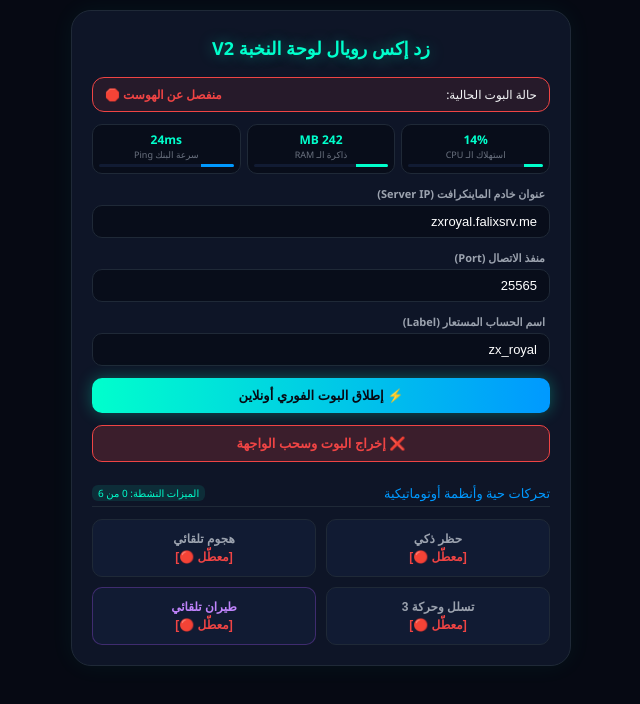
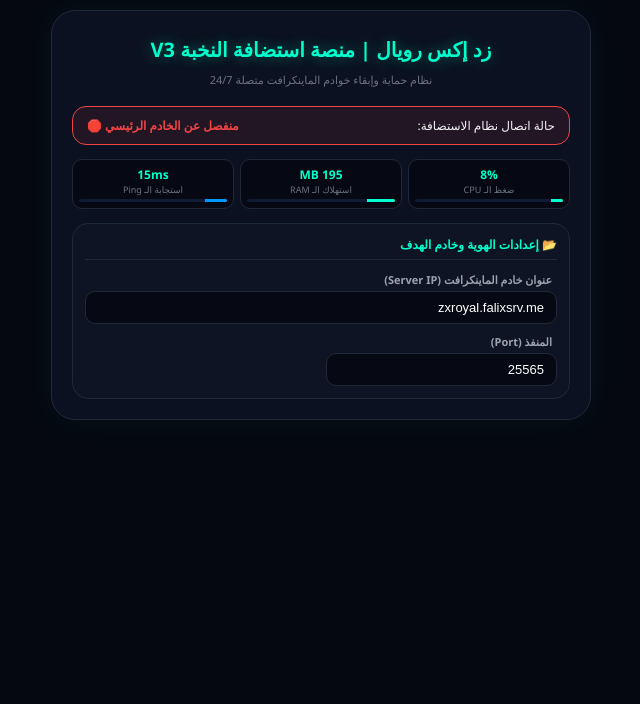
Before and after one commit to rswaleedrs-dev/mc-afk-host., a website: page panel.html in a window 1280 px wide. Shown: the whole page, without its empty margins (319-959 px from the left). Drawn offline with Linux system fonts and the light colour scheme.

Commit message:
Update panel.html

```diff
--- a/panel.html
+++ b/panel.html
@@ -2,17 +2,18 @@
 <html lang="ar" dir="rtl">
 <head>
     <meta charset="UTF-8">
-    <meta name="viewport" content="width=device-width, initial-scale=1.0">
-    <title>ZX Royal Elite Ultra Dashboard</title>
+    <meta name="viewport" content="width=device-width, initial-scale=1.0, maximum-scale=1.0, user-scalable=no">
+    <title>ZX Royal Elite Hosting Dashboard v3</title>
     <style>
         :root {
             --primary: #00ffcc;
             --secondary: #0099ff;
-            --dark-bg: #060913;
-            --card-bg: #0e1527;
+            --dark-bg: #050811;
+            --card-bg: #0b1120;
             --text: #f3f4f6;
             --purple: #a855f7;
             --danger: #ef4444;
+            --warning: #f59e0b;
         }
         body {
             background: var(--dark-bg);
@@ -25,21 +26,23 @@
             justify-content: center;
             align-items: flex-start;
             min-height: 100vh;
+            -webkit-tap-highlight-color: transparent;
         }
         .box {
             width: 100%;
-            max-width: 500px;
+            max-width: 540px;
             background: var(--card-bg);
             padding: 20px;
-            border-radius: 20px;
+            border-radius: 24px;
             border: 1px solid #1f2937;
-            box-shadow: 0 0 25px rgba(0, 255, 204, 0.05);
+            box-shadow: 0 0 35px rgba(0, 255, 204, 0.05);
             box-sizing: border-box;
             display: flex;
             flex-direction: column;
-            gap: 12px;
+            gap: 14px;
         }
-        h3 { color: var(--primary); margin: 5px 0; font-size: 18px; text-shadow: 0 0 15px rgba(0, 255, 204, 0.4); text-align: center; }
+        h2 { color: var(--primary); margin: 5px 0; font-size: 20px; text-shadow: 0 0 15px rgba(0, 255, 204, 0.4); text-align: center; font-weight: bold; }
+        .subtitle { text-align: center; font-size: 11px; color: #6b7280; margin-top: -10px; margin-bottom: 5px; }
 
         .status-badge {
             display: flex;
@@ -47,8 +50,8 @@
             align-items: center;
             background: rgba(239, 68, 68, 0.1);
             border: 1px solid var(--danger);
-            padding: 8px 12px;
-            border-radius: 12px;
+            padding: 10px 14px;
+            border-radius: 14px;
             font-size: 12px;
         }
         .status-badge.connected {
@@ -56,36 +59,48 @@
             border-color: var(--primary) !important;
         }
 
+        .category-panel {
+            background: rgba(255,255,255,0.01);
+            border: 1px solid #1e293b;
+            border-radius: 16px;
+            padding: 12px;
+            display: flex;
+            flex-direction: column;
+            gap: 10px;
+        }
+        .category-title {
+            font-size: 12px;
+            font-weight: bold;
+            color: var(--primary);
+            display: flex;
+            align-items: center;
+            gap: 6px;
+            border-bottom: 1px solid #1e293b;
+            padding-bottom: 6px;
+            margin-bottom: 2px;
+        }
+        .category-title.purple-title { color: var(--purple); }
+        .category-title.orange-title { color: var(--warning); }
+
         .input-group { text-align: right; display: flex; flex-direction: column; gap: 4px; }
         label { font-size: 11px; color: #9ca3af; font-weight: 600; padding-right: 5px; }
-        input { width: 100%; padding: 8px 12px; background: #080d1a; border: 1px solid #1f2937; border-radius: 10px; color: #fff; box-sizing: border-box; font-size: 13px; }
+        input { width: 100%; padding: 8px 12px; background: #060913; border: 1px solid #1f2937; border-radius: 10px; color: #fff; box-sizing: border-box; font-size: 13px; }
         input:focus { border-color: var(--primary); outline: none; }
 
-        .btn-main { width: 100%; padding: 10px; border: none; border-radius: 10px; font-weight: bold; font-size: 13px; cursor: pointer; text-align: center; box-sizing: border-box; }
-        .btn-main.btn-blue { background: linear-gradient(90deg, var(--primary), var(--secondary)); color: #060913; box-shadow: 0 0 15px rgba(0, 255, 204, 0.3); }
-        .btn-main.btn-red { background: rgba(239, 68, 68, 0.2); border: 1px solid var(--danger); color: var(--danger); }
-
-        .section-title {
-            font-size: 13px;
-            color: var(--secondary);
-            border-bottom: 1px solid #1f2937;
-            padding-bottom: 4px;
-            margin-top: 10px;
-            display: flex;
-            justify-content: space-between;
-            align-items: center;
-        }
+        .btn-main { width: 100%; padding: 11px; border: none; border-radius: 10px; font-weight: bold; font-size: 13px; cursor: pointer; text-align: center; box-sizing: border-box; transition: 0.2s; }
+        .btn-main.btn-blue { background: linear-gradient(90deg, var(--primary), var(--secondary)); color: #060913; box-shadow: 0 0 15px rgba(0, 255, 204, 0.2); }
+        .btn-main.btn-red { background: rgba(239, 68, 68, 0.15); border: 1px solid var(--danger); color: var(--danger); }
 
         .grid { display: grid; grid-template-columns: repeat(2, 1fr); gap: 10px; width: 100%; box-sizing: border-box; }
 
         .btn-action {
-            background: #111b33;
+            background: #0f172a;
             color: #9ca3af;
-            padding: 12px;
-            font-size: 12px;
+            padding: 12px 10px;
+            font-size: 11px;
             font-weight: 600;
-            border-radius: 10px;
-            border: 1px solid #1f2937;
+            border-radius: 12px;
+            border: 1px solid #1e293b;
             cursor: pointer;
             display: flex;
             flex-direction: column;
@@ -93,39 +108,48 @@
             gap: 4px;
             box-sizing: border-box;
             transition: all 0.2s ease;
+            user-select: none;
         }
 
         .btn-action.active-neon {
-            background: rgba(0, 255, 204, 0.15) !important;
+            background: rgba(0, 255, 204, 0.14) !important;
             border-color: var(--primary) !important;
             color: var(--primary) !important;
-            box-shadow: 0 0 12px rgba(0, 255, 204, 0.4);
-            transform: scale(0.98);
+            box-shadow: 0 0 12px rgba(0, 255, 204, 0.3);
         }
         .btn-action.btn-premium.active-neon {
-            background: rgba(168, 85, 247, 0.15) !important;
+            background: rgba(168, 85, 247, 0.14) !important;
             border-color: var(--purple) !important;
             color: var(--purple) !important;
-            box-shadow: 0 0 12px rgba(168, 85, 247, 0.4);
+            box-shadow: 0 0 12px rgba(168, 85, 247, 0.3);
+        }
+        .btn-action.btn-warning-type.active-neon {
+            background: rgba(245, 158, 11, 0.14) !important;
+            border-color: var(--warning) !important;
+            color: var(--warning) !important;
+            box-shadow: 0 0 12px rgba(245, 158, 11, 0.3);
         }
 
-        .btn-premium { border-color: rgba(168, 85, 247, 0.3); color: #c084fc; }
+        .btn-premium { border-color: rgba(168, 85, 247, 0.25); color: #c084fc; }
+        .btn-warning-type { border-color: rgba(245, 158, 11, 0.25); color: #fcd34d; }
+        .badge-status { font-size: 9px; margin-top: 2px; font-weight: bold; }
 
         .metrics-grid { display: grid; grid-template-columns: repeat(3, 1fr); gap: 6px; }
-        .metric-card { background: #080d1a; border: 1px solid #1f2937; padding: 6px; border-radius: 10px; text-align: center; }
+        .metric-card { background: #060913; border: 1px solid #1f2937; padding: 6px; border-radius: 10px; text-align: center; }
         .metric-value { font-size: 12px; font-weight: bold; color: var(--primary); }
         .metric-label { font-size: 9px; color: #6b7280; }
 
         .progress-bar-container { width: 100%; height: 3px; background: #111b33; border-radius: 2px; margin-top: 3px; overflow: hidden; }
         .progress-fill { height: 100%; width: 20%; background: var(--primary); transition: width 0.5s ease; }
 
-        .ai-container { background: #080d1a; border: 1px solid var(--purple); border-radius: 12px; padding: 10px; box-sizing: border-box; }
+        .ai-container { background: #060913; border: 1px solid var(--purple); border-radius: 14px; padding: 10px; box-sizing: border-box; }
         .ai-title { font-size: 12px; color: var(--purple); font-weight: bold; margin-bottom: 6px; }
-        .ai-chat-box, .chat-box { height: 90px; border-radius: 10px; border: 1px solid #1f2937; padding: 8px; overflow-y: auto; font-size: 11px; background: #0d111a; box-sizing: border-box; }
+        .ai-chat-box, .chat-box { height: 95px; border-radius: 10px; border: 1px solid #1f2937; padding: 8px; overflow-y: auto; font-size: 11px; background: #090d16; box-sizing: border-box; }
         .chat-input-row { display: flex; gap: 6px; }
-        .btn-send { width: auto; padding: 0 12px; background: #1f2937; color: var(--primary); border: 1px solid #1f2937; border-radius: 10px; cursor: pointer; font-size: 11px; }
+        .chat-input { flex: 1; padding: 8px; background: #060913; border: 1px solid #1f2937; border-radius: 10px; color: #fff; font-size: 11px; }
+        .btn-send { width: auto; padding: 0 14px; background: #1f2937; color: var(--primary); border: 1px solid #1f2937; border-radius: 10px; cursor: pointer; font-size: 11px; }
 
-        .log-container { background: #04070f; border: 1px solid #111827; border-radius: 10px; padding: 8px; font-family: 'Courier New', monospace; font-size: 9px; color: #10b981; height: 80px; overflow-y: auto; box-shadow: inset 0 0 10px rgba(0,0,0,0.8); box-sizing: border-box; }
+        .log-container { background: #03050a; border: 1px solid #111827; border-radius: 10px; padding: 8px; font-family: 'Courier New', monospace; font-size: 9px; color: #10b981; height: 85px; overflow-y: auto; box-shadow: inset 0 0 10px rgba(0,0,0,0.8); box-sizing: border-box; }
         .log-entry { margin-bottom: 2px; }
         .log-time { color: #6b7280; margin-left: 4px; }
 
@@ -137,61 +161,42 @@
 <body>
 
     <div class="box">
-        <h3>زد إكس رويال لوحة النخبة V2</h3>
+        <h2>زد إكس رويال | منصة استضافة النخبة V3</h2>
+        <div class="subtitle">نظام حماية وإبقاء خوادم الماينكرافت متصلة 24/7</div>
 
         <div class="status-badge" id="botStatusBadge">
-            <span>حالة البوت الحالية:</span>
-            <strong id="statusText" style="color: var(--danger);">منفصل عن الهوست 🛑</strong>
+            <span>حالة اتصال نظام الاستضافة:</span>
+            <strong id="statusText" style="color: var(--danger);">منفصل عن الخادم الرئيسي 🛑</strong>
         </div>
 
         <div class="metrics-grid">
             <div class="metric-card">
-                <div class="metric-value" id="val-cpu">14%</div>
-                <div class="metric-label">استهلاك الـ CPU</div>
-                <div class="progress-bar-container"><div class="progress-fill" id="bar-cpu" style="width: 14%;"></div></div>
+                <div class="metric-value" id="val-cpu">8%</div>
+                <div class="metric-label">ضغظ الـ CPU</div>
+                <div class="progress-bar-container"><div class="progress-fill" id="bar-cpu" style="width: 8%;"></div></div>
             </div>
             <div class="metric-card">
-                <div class="metric-value" id="val-ram">242 MB</div>
-                <div class="metric-label">ذاكرة الـ RAM</div>
-                <div class="progress-bar-container"><div class="progress-fill" id="bar-ram" style="width: 24%;"></div></div>
+                <div class="metric-value" id="val-ram">195 MB</div>
+                <div class="metric-label">استهلاك الـ RAM</div>
+                <div class="progress-bar-container"><div class="progress-fill" id="bar-ram" style="width: 19%;"></div></div>
             </div>
             <div class="metric-card">
-                <div class="metric-value" id="val-ping">24ms</div>
-                <div class="metric-label">سرعة البنك Ping</div>
-                <div class="progress-bar-container"><div class="progress-fill" id="bar-ping" style="width: 24%; background: var(--secondary);"></div></div>
+                <div class="metric-value" id="val-ping">15ms</div>
+                <div class="metric-label">استجابة الـ Ping</div>
+                <div class="progress-bar-container"><div class="progress-fill" id="bar-ping" style="width: 15%; background: var(--secondary);"></div></div>
             </div>
         </div>
 
+        <!-- الباب الأول: بيانات الاتصال الفوري بالسيرفر المضيف -->
+        <div class="category-panel">
+            <div class="category-title">📂 إعدادات الهوية وخادم الهدف</div>
             <div class="input-group">
                 <label>عنوان خادم الماينكرافت (Server IP)</label>
                 <input type="text" id="srvIp" value="zxroyal.falixsrv.me">
             </div>
+            <div class="grid">
                 <div class="input-group">
-            <label>منفذ الاتصال (Port)</label>
+                    <label>المنفذ (Port)</label>
                     <input type="text" id="srvPort" value="25565">
                 </div>
                 <div class="input-group">
-            <label>اسم الحساب المستعار (Label)</label>
-            <input type="text" id="botName" value="zx_royal">
-        </div>
-
-        <button class="btn-main btn-blue" onclick="connectBot()">⚡ إطلاق البوت الفوري أونلاين</button>
-        <button class="btn-main btn-red" onclick="disconnectBot()">❌ إخراج البوت وسحب الواجهة</button>
-
-        <div class="section-title">
-            <span>تحركات حية وأنظمة أوتوماتيكية</span>
-            <span id="activeCounter" style="font-size: 10px; color: var(--primary); background: rgba(0,255,204,0.1); padding: 1px 6px; border-radius: 6px;">الميزات النشطة: 0 من 6</span>
-        </div>
-
-        <div class="grid">
-            <button class="btn-action" onclick="toggleFeature(this, 'flee', 'الحظر الذكي', 'تم تشغيل ميزة الفلو لمنع الطرد')">
-                <span>حظر ذكي</span><span class="badge-status" style="color:#ef4444;">[معطّل 🔴]</span>
-            </button>
-            <button class="btn-action" onclick="toggleFeature(this, 'attack', 'الهجوم التلقائي', 'تم بدء الهجوم التلقائي والدفاع عن النفس')">
-                <span>هجوم تلقائي</span><span class="badge-status" style="color:#ef4444;">[معطّل 🔴]</span>
-            </button>
-            <button class="btn-action" onclick="toggleFeature(this, 'sneak', 'التسلل والالتفاف', 'تم تفعيل نمط التسلل والمشي الدائري الذكي')">
-                <span>تسلل وحركة 3</span><span class="badge-status" style="color:#ef4444;">[معطّل 🔴]</span>
-            </button>
-            <button class="btn-action btn-premium" onclick="toggleFeature(this, 'fly', 'الطيران المستمر', 'تم تفعيل الطيران التلقائي ومضاد السقوط من الارتفاعات')">
-                <span>طيران تلقائي</span><span class="badge-status" style="color:#ef4444;">[معطّل 🔴]</span>
```
Lines whose indentation alone changed are shown as unchanged.
